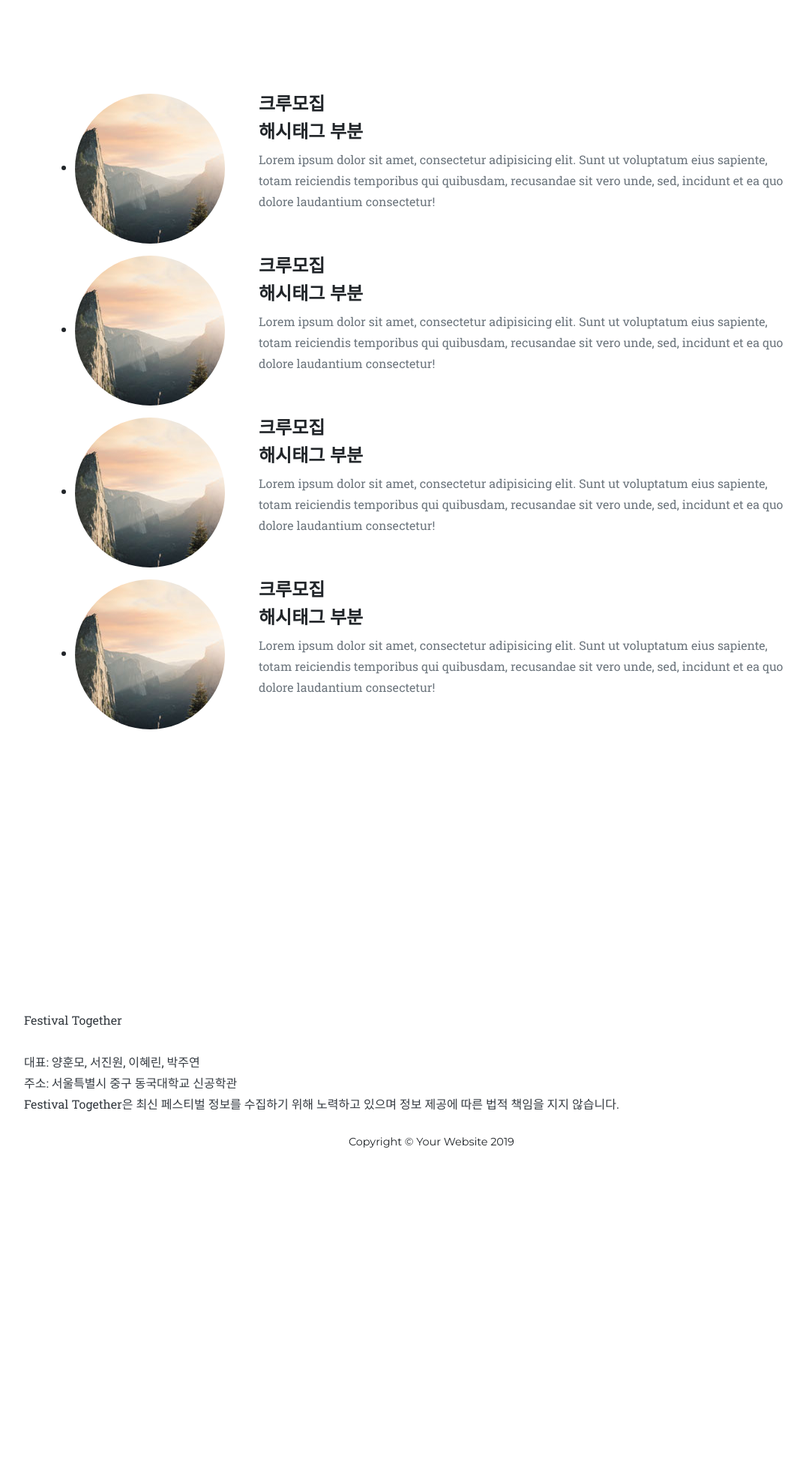
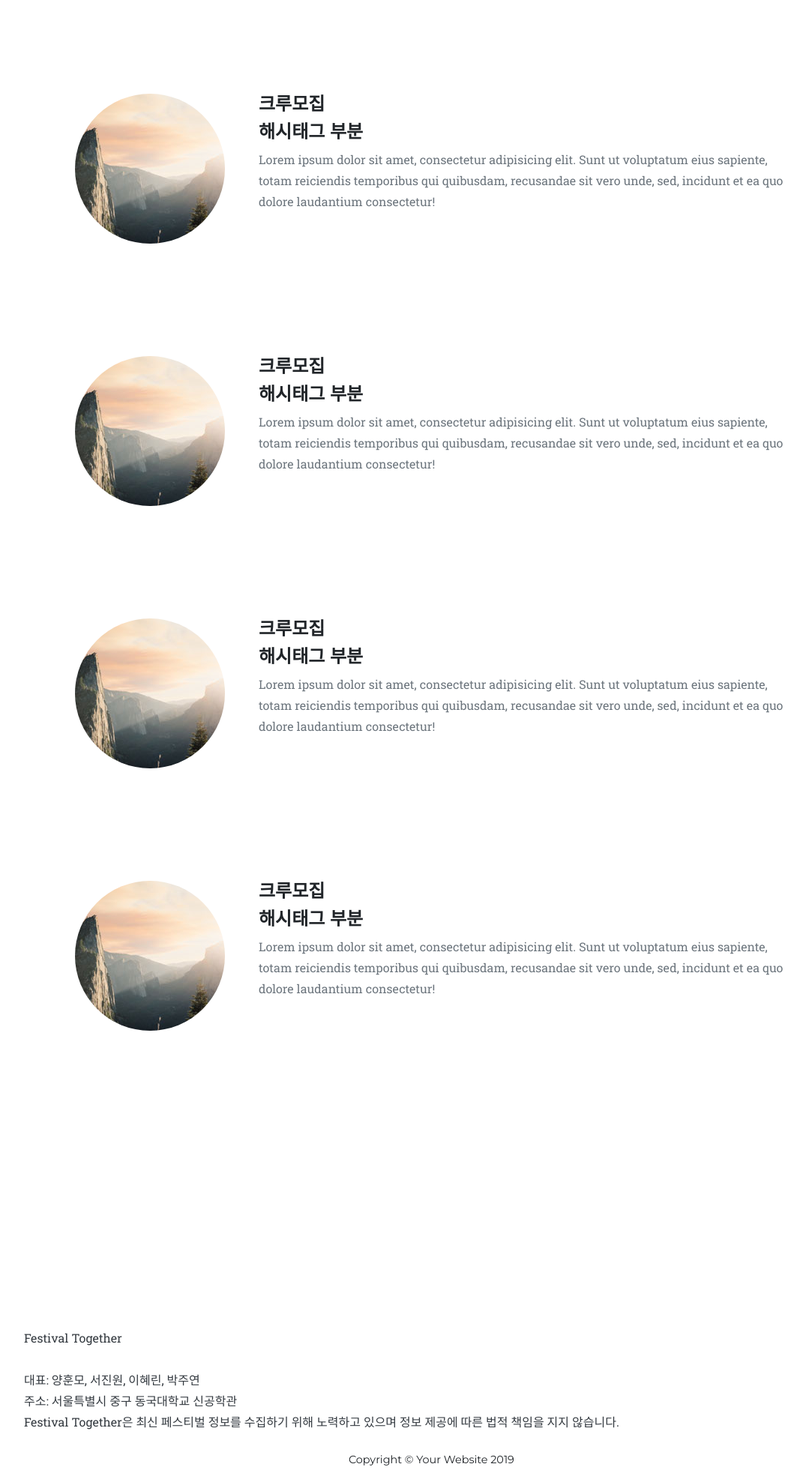
Before and after one commit to Primooo/Festival_Together, a Django app: template templates/group.html in a window 1280 px wide. Shown: the part 103-2064 px from the top of the page at 75% size, without its empty margins (53-1128 px from the left). Before the commit the page ends 1634 px from the top, so only its background shows below. Run offline with Django 3.2, Linux system fonts and the light colour scheme; the template is opened without the code that fills it, so the values that code supplies are empty; some libraries are stand-ins or nearby versions; some web fonts are replaced.

Commit message:
change user stylesheet

```diff
--- a/templates/css/agency.css
+++ b/templates/css/agency.css
@@ -412,17 +396,41 @@ header.masthead .intro-text .intro-heading {
 
 }
 
+.group-list{
+  list-style:none;
+}
 
-.timeline > li:after, .timeline > li:before {
+.group-image{
+  padding-bottom: 10%;
+}
+
+.group:before {
+  position: absolute;
+  top: 0;
+  bottom: 0;
+  left: 40px;
+  width: 2px;
+  margin-left: -1.5px;
+  content: '';
+  background-color: #e9ecef;
+}
+
+.group > li {
+  position: relative;
+  min-height: 50px;
+  margin-bottom: 50px;
+}
+
+.group > li:after, .group > li:before {
   display: table;
   content: ' ';
 }
 
-.timeline > li:after {
+.group > li:after {
   clear: both;
 }
 
-.timeline > li .timeline-panel {
+.group > li .group-panel {
   position: relative;
   float: right;
   width: 100%;
@@ -458,77 +466,81 @@ header.masthead .intro-text .intro-heading {
   background-color: #fed136;
 }
 
-.timeline > li .timeline-image h4 {
+.group > li .group-image h4 {
   font-size: 10px;
   line-height: 14px;
   margin-top: 12px;
 }
 
-.timeline > li.timeline-inverted > .timeline-panel {
+.group-line-by{
+  margin-bottom: 50px;
+  height: 300px;
+}
+
+.group > li.group-line-by > .group-panel {
   float: right;
   padding: 0 20px 0 100px;
   text-align: left;
 }
 
-.timeline > li.timeline-inverted > .timeline-panel:before {
+.group > li.group-line-by > .group-panel:before {
   right: auto;
   left: -15px;
   border-right-width: 15px;
   border-left-width: 0;
 }
 
-.timeline > li.timeline-inverted > .timeline-panel:after {
+.group > li.group-line-by > .group-panel:after {
   right: auto;
   left: -14px;
   border-right-width: 14px;
   border-left-width: 0;
 }
 
-.timeline > li:last-child {
+.group > li:last-child {
   margin-bottom: 0;
 }
 
-.timeline .timeline-heading h4 {
+.group .group-heading h4 {
   margin-top: 0;
   color: inherit;
 }
 
-.timeline .timeline-heading h4.subheading {
+.group .group-heading h4.subheading {
   text-transform: none;
 }
 
-.timeline .timeline-body > ul,
-.timeline .timeline-body > p {
+.group .group-body > ul,
+.group .group-body > p {
   margin-bottom: 0;
 }
 
 @media (min-width: 768px) {
-  .timeline:before {
+  .group:before {
     left: 50%;
   }
-  .timeline > li {
+  .group > li {
     min-height: 100px;
     margin-bottom: 100px;
   }
-  .timeline > li .timeline-panel {
+  .group > li .group-panel {
     float: left;
     width: 41%;
     padding: 0 20px 20px 30px;
     text-align: right;
   }
-  .timeline > li .timeline-image {
-    top: 15%;
-    left: 15%;
+  .group > li .group-image {
+    left: 50%;
     width: 100px;
     height: 100px;
     margin-left: -50px;
   }
-  .timeline > li .timeline-image h4 {
+  .group > li .group-image h4 {
     font-size: 13px;
     line-height: 18px;
     margin-top: 16px;
   }
-  .timeline > li.timeline-inverted > .timeline-panel {
+  .group > li.group-line-by > .group-panel {
     float: right;
     padding: 0 30px 20px 20px;
     text-align: left;
--- a/templates/group.html
+++ b/templates/group.html
@@ -5,8 +5,8 @@
 
     <meta charset="utf-8">
     <meta name="viewport" content="width=device-width, initial-scale=1, shrink-to-fit=no">
-    <meta name="description" content="">
-    <meta name="author" content="">
+    <meta name="description" content="Festival Together Page">
+    <meta name="author" content="Fortuneer">
 
     <title>Festival Together</title>
 
@@ -58,26 +58,26 @@
 
 
 <!-- Group -->
-<section class="page-section" id="Group">
+<section class="page-section" id="group">
     <div class="group-container">
         <div class="row">
-            <ul class= "item-intro" >
+            <ul class= "group-list" >
                 <div class = "form-group">
-                <li class="timeline-inverted">
+                    <li class="group-line-by">
                         <div class = "row">
                             <div class = "col-md-3">
-                            <div class="timeline-image">
+                                <div class="group-image">
                                     <img class="rounded-circle img-fluid" src="img/about/1.jpg" alt="">
                                 </div>
                             </div>
                             <div class = "col-md-9">
-                            <div class="timeline-panel">
-                                <div class="timeline-heading">
+                                <div class="group-panel">
+                                    <div class="group-heading">
                                         <h4>크루모집</h4>
                                         <h4 class="subheading">해시태그 부분</h4>
                                     </div>
                                 </div>
-                            <div class="timeline-body">
+                                <div class="group-body">
                                     <p class="text-muted">Lorem ipsum dolor sit amet, consectetur adipisicing elit. Sunt ut voluptatum eius sapiente, totam reiciendis temporibus qui quibusdam, recusandae sit vero unde, sed, incidunt et ea quo dolore laudantium consectetur!</p>
                                 </div>
                              </div>
@@ -85,21 +85,21 @@
                     </li>
                 </div>
                 <div class = "form-group">
-                <li class="timeline-inverted">
+                    <li class="group-line-by">
                         <div class = "row">
                             <div class = "col-md-3">
-                            <div class="timeline-image">
+                                <div class="group-image">
                                     <img class="rounded-circle img-fluid" src="img/about/1.jpg" alt="">
                                 </div>
                             </div>
                             <div class = "col-md-9">
-                            <div class="timeline-panel">
-                                <div class="timeline-heading">
+                                <div class="group-panel">
+                                    <div class="group-heading">
                                         <h4>크루모집</h4>
                                         <h4 class="subheading">해시태그 부분</h4>
                                     </div>
                                 </div>
-                            <div class="timeline-body">
+                                <div class="group-body">
                                     <p class="text-muted">Lorem ipsum dolor sit amet, consectetur adipisicing elit. Sunt ut voluptatum eius sapiente, totam reiciendis temporibus qui quibusdam, recusandae sit vero unde, sed, incidunt et ea quo dolore laudantium consectetur!</p>
                                 </div>
                             </div>
@@ -107,21 +107,21 @@
                     </li>
                 </div>
                 <div class = "form-group">
-                <li class="timeline-inverted">
+                    <li class="group-line-by">
                         <div class = "row">
                             <div class = "col-md-3">
-                            <div class="timeline-image">
+                                <div class="group-image">
                                     <img class="rounded-circle img-fluid" src="img/about/1.jpg" alt="">
                                 </div>
                             </div>
                             <div class = "col-md-9">
-                            <div class="timeline-panel">
-                                <div class="timeline-heading">
+                                <div class="group-panel">
+                                    <div class="group-heading">
                                         <h4>크루모집</h4>
                                         <h4 class="subheading">해시태그 부분</h4>
                                     </div>
                                 </div>
-                            <div class="timeline-body">
+                                <div class="group-body">
                                     <p class="text-muted">Lorem ipsum dolor sit amet, consectetur adipisicing elit. Sunt ut voluptatum eius sapiente, totam reiciendis temporibus qui quibusdam, recusandae sit vero unde, sed, incidunt et ea quo dolore laudantium consectetur!</p>
                                 </div>
                             </div>
@@ -129,21 +129,21 @@
                     </li>
                 </div>
                 <div class = "form-group">
-                <li class="timeline-inverted">
+                    <li class="group-inverted">
                         <div class = "row">
                             <div class = "col-md-3">
-                            <div class="timeline-image">
+                                <div class="group-image">
                                     <img class="rounded-circle img-fluid" src="img/about/1.jpg" alt="">
                                 </div>
                             </div>
                             <div class = "col-md-9">
-                            <div class="timeline-panel">
-                                <div class="timeline-heading">
+                                <div class="group-panel">
+                                    <div class="group-heading">
                                         <h4>크루모집</h4>
                                         <h4 class="subheading">해시태그 부분</h4>
                                     </div>
                                 </div>
-                            <div class="timeline-body">
+                                <div class="group-body">
                                     <p class="text-muted">Lorem ipsum dolor sit amet, consectetur adipisicing elit. Sunt ut voluptatum eius sapiente, totam reiciendis temporibus qui quibusdam, recusandae sit vero unde, sed, incidunt et ea quo dolore laudantium consectetur!</p>
                                 </div>
                             </div>
@@ -151,7 +151,6 @@
                     </li>
                 </div>
             </ul>
-            </div>
         </div>
     </div>
 </section>
```
Also changed, not shown: other parts of templates/css/agency.css (+17 -55 lines), templates/index.html (+4 -4 lines), 1 other file. Lines whose indentation alone changed are shown as unchanged.
